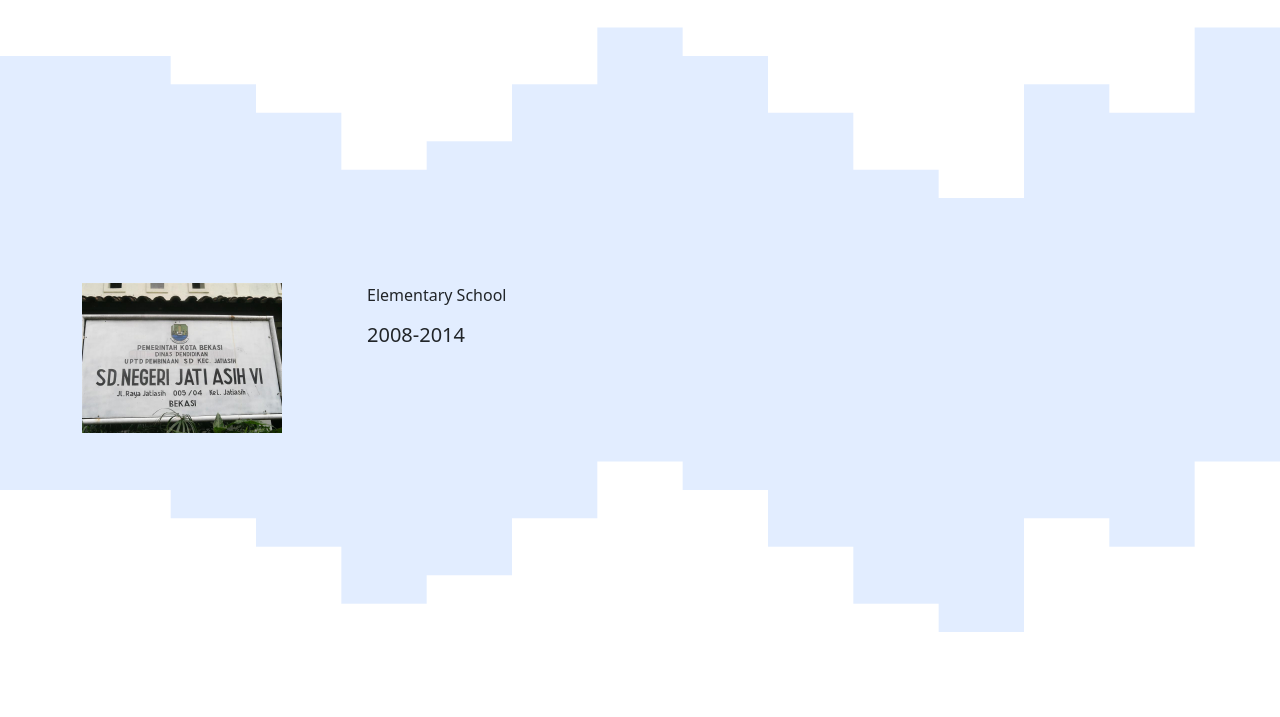
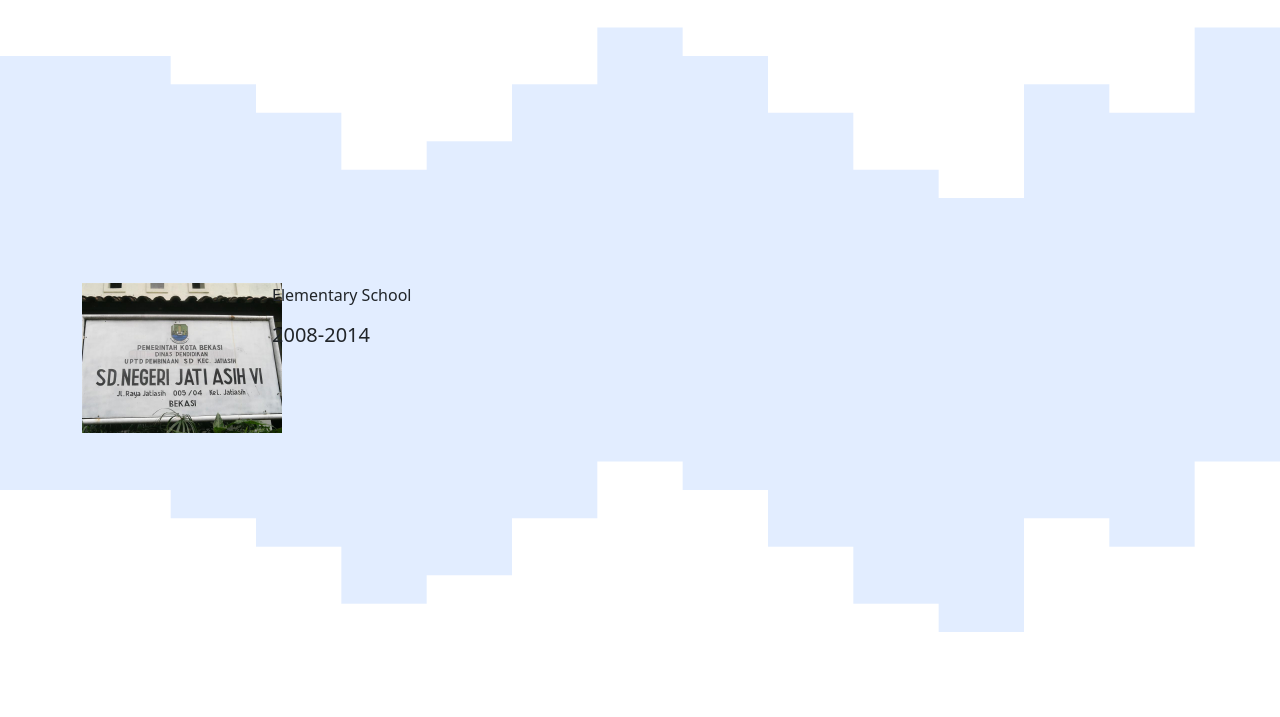
Before and after one commit to MRaihanZ/MyPortfolio, a PHP site: page / in a window 1280 px wide. Shown: the part 1790-2507 px from the top of the page. Run offline with PHP 8.4, Linux system fonts and the light colour scheme.

Commit message:
fixing education sd error

```diff
--- a/index.php
+++ b/index.php
@@ -138,13 +138,15 @@ include "assets/php/protocol.php";
                 <path fill="#ffffff" fill-opacity="1" d="M0,160L0,64L96,64L96,64L192,64L192,96L288,96L288,128L384,128L384,192L480,192L480,160L576,160L576,96L672,96L672,32L768,32L768,64L864,64L864,128L960,128L960,192L1056,192L1056,224L1152,224L1152,96L1248,96L1248,128L1344,128L1344,32L1440,32L1440,0L1344,0L1344,0L1248,0L1248,0L1152,0L1152,0L1056,0L1056,0L960,0L960,0L864,0L864,0L768,0L768,0L672,0L672,0L576,0L576,0L480,0L480,0L384,0L384,0L288,0L288,0L192,0L192,0L96,0L96,0L0,0L0,0Z"></path>
             </svg>
             <div class="container">
+                <div class="sd">
                     <div class="row">
-                    <div class="col-3">
+                        <div class="col-2">
                             <img src="<?php echo $url; ?>assets/img/sdn-jatiasih-vi.jpg" alt="SDN Jatiasih VI" width="200">
                         </div>
                         <div class="col">
                             <p>Elementary School</p>
                             <h5>2008-2014</h5>
+                        </div>
                     </div>
                 </div>
             </div>
```
Lines whose indentation alone changed are shown as unchanged.
